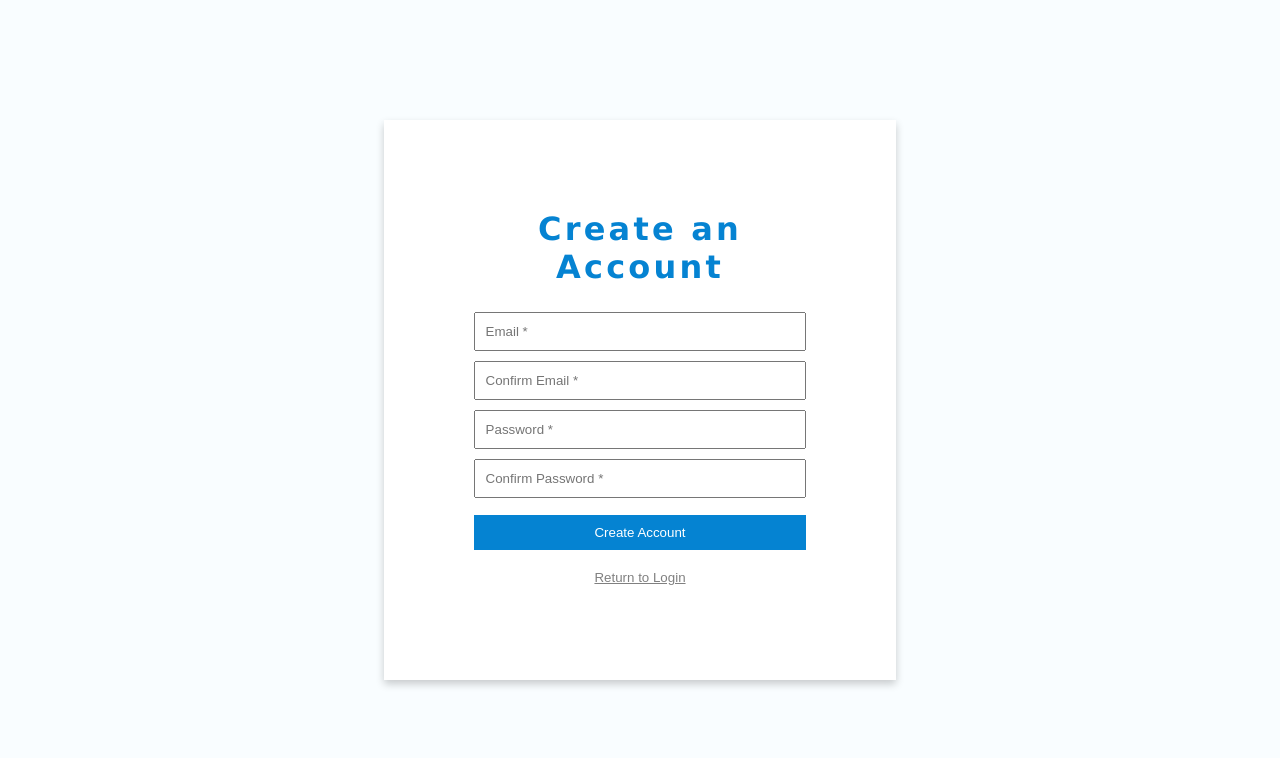
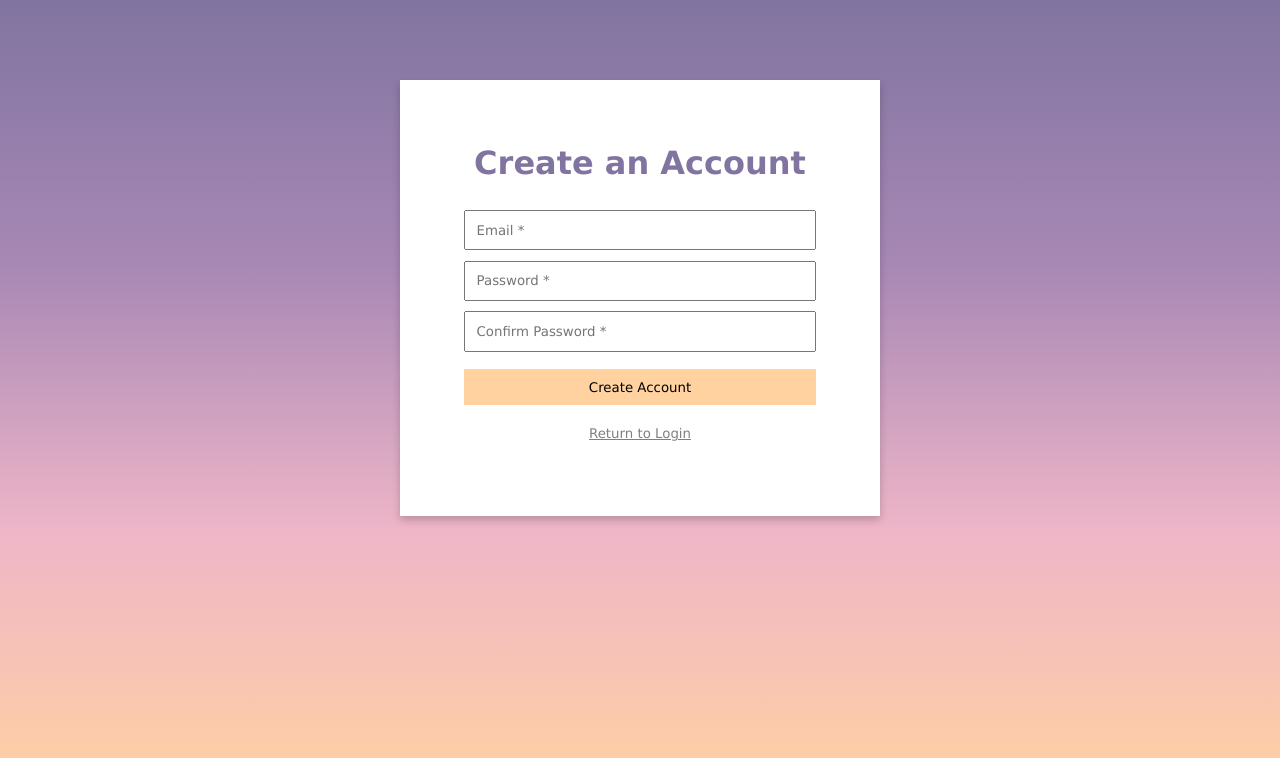
Before and after one commit to vams-skn/garden-of-my-mind, a website with bundled scripts: page index.html in a window 1280 px wide. Both pictures are taken after a click on the button "Sign Up". Built offline with nearby package versions, Linux system fonts and the light colour scheme; a web font is replaced by a local one.

```diff
--- a/index.html
+++ b/index.html
@@ -4,6 +4,7 @@
     <meta charset="UTF-8">
     <meta name="viewport" content="width=device-width, initial-scale=1.0">
     <title>Garden of my Mind</title>
+    <link rel="icon" type="image/x-icon" href="./assets/favicon.png">
     <link rel="stylesheet" type="text/css" href="./styles/index.css">
 </head>
 <body>
@@ -12,7 +13,7 @@
             <h1>Sign In</h1>
             <input id = "email" type = "text" placeholder = "Email"></input>
             <input id = "password" type = "password" placeholder = "Password"></input>
-        <button id = "submit">Submit</button>
+            <button id = "submit">Log In</button>
             <p><span>or</span></p>
             <button id = "sign-up">Sign Up</button>
         </div>
@@ -20,7 +21,6 @@
         <div id = "create-acct">
             <h1>Create an Account</h1>
             <input id = "email-signup" type = "text" placeholder = "Email *"></input>
-    <input id = "confirm-email-signup" type = "email" placeholder = "Confirm Email *"></input>
             <input id = "password-signup" type = "password" placeholder = "Password *"></input>
             <input id = "confirm-password-signup" type = "password" placeholder = "Confirm Password *"></input>
             <button id = "create-acct-btn">Create Account</button>
--- a/scripts/firebase.js
+++ b/scripts/firebase.js
@@ -24,7 +24,6 @@
 const createacct = document.getElementById("create-acct")
 
 const signupEmailIn = document.getElementById("email-signup");
-const confirmSignupEmailIn = document.getElementById("confirm-email-signup");
 const signupPasswordIn = document.getElementById("password-signup");
 const confirmSignUpPasswordIn = document.getElementById("confirm-password-signup");
 const createacctbtn = document.getElementById("create-acct-btn");
@@ -37,12 +36,6 @@
   var isVerified = true;
 
   signupEmail = signupEmailIn.value;
-  confirmSignupEmail = confirmSignupEmailIn.value;
-  if(signupEmail != confirmSignupEmail) {
-      window.alert("Email fields do not match. Try again.")
-      isVerified = false;
-  }
-
   signupPassword = signupPasswordIn.value;
   confirmSignUpPassword = confirmSignUpPasswordIn.value;
   if(signupPassword != confirmSignUpPassword) {
@@ -50,7 +43,7 @@
       isVerified = false;
   }
 
-  if(signupEmail == null || confirmSignupEmail == null || signupPassword == null || confirmSignUpPassword == null) {
+  if(signupEmail == null || signupPassword == null || confirmSignUpPassword == null) {
     window.alert("Please fill out all required fields.");
     isVerified = false;
   }
@@ -58,15 +51,12 @@
   if(isVerified) {
     createUserWithEmailAndPassword(auth, signupEmail, signupPassword)
       .then((userCredential) => {
-      // Signed in
       const user = userCredential.user;
-      // ...
       window.alert("Success! Account created.");
     })
     .catch((error) => {
       const errorCode = error.code;
       const errorMessage = error.message;
-      // ..
       window.alert("Error occurred. Try again.");
     });
   }
@@ -80,16 +70,12 @@
 
   signInWithEmailAndPassword(auth, email, password)
     .then((userCredential) => {
-      // Signed in
       const user = userCredential.user;
-      console.log("Success! Welcome back!");
       window.alert("Success! Welcome back!");
-      // ...
     })
     .catch((error) => {
       const errorCode = error.code;
       const errorMessage = error.message;
-      console.log("Error occurred. Try again.");
       window.alert("Error occurred. Try again.");
     });
 });
--- a/styles/index.css
+++ b/styles/index.css
@@ -4,19 +4,20 @@
   box-sizing: border-box;
   margin: 0;
   padding: 0;
-  font-family: sans-serif;
+  font-family: "Nova Slim", Verdana, sans-serif;
 }
 
 body {
-  background-color: #f9fdff;
+    background-image: linear-gradient(#8174A0, #A888B5, #EFB6C8, #FFD2A0 );
+    background-repeat: no-repeat;
+    background-attachment: fixed;
 }
 
 h1 {
   margin-bottom: 8%;
   text-align: center;
   font-family: "Nova Slim", Verdana, sans-serif;
-  color: #0583D2;
-  letter-spacing: 0.1em;
+  color: #8174A0;
 }
 
 p {
@@ -48,19 +49,15 @@
 
 .login-container {
   background-color: white;
-  padding: 7%;
+  padding: 5%;
   box-shadow: 0 4px 8px 0 rgba(0,0,0,0.2);
-  /* horizontal align */
-  width: 40vw;
-  margin-left: 30vw;
-  /* vertical align */
-  height: 70vh;
-  margin-top: 15vh;
+  width: 30rem;
+  margin: auto;
+  margin-top: 5rem;
 }
 
 #submit, #create-acct-btn {
-  background-color: #0583D2;
-  color: white;
+  background-color: #FFD2A0;
   border: none;
   margin-top: 5%;
 }
```
Also changed, not shown: assets/favicon.png (added). Lines whose indentation alone changed are shown as unchanged.
